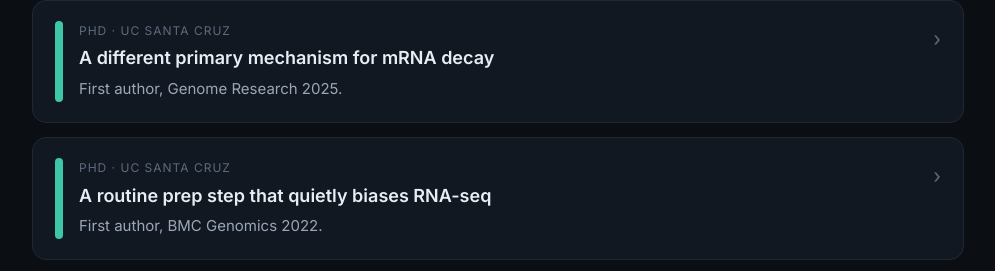
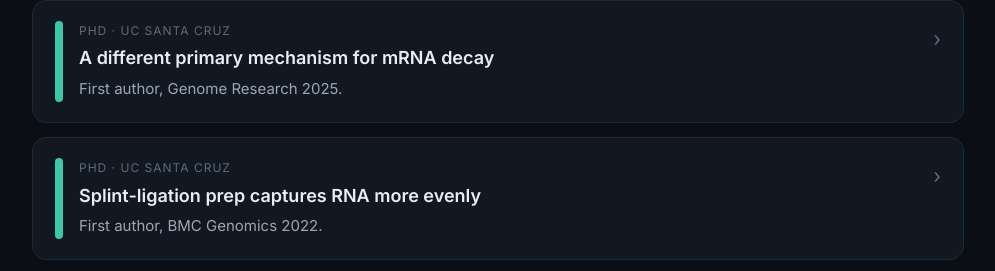
Before and after one commit to marcusvis/viscardi-portfolio, a React (Vite) app: page / in a window 1280 px wide. Shown: the part 844-1115 px from the top of the page, without its empty margins (142-1137 px from the left). Built offline with nearby package versions, Linux system fonts and the light colour scheme; no server answers; the database is empty; some icons are missing.

Commit message:
Reframe poly(A) card around splint-ligation prep

```diff
--- a/src/data.js
+++ b/src/data.js
@@ -13,13 +13,13 @@ export const projects = [
   },
   {
     id: 'polya', chan: 'rna', kicker: 'PhD · UC Santa Cruz',
-    title: 'A routine prep step that quietly biases RNA-seq',
+    title: 'Splint-ligation prep captures RNA more evenly',
     one: 'First author, BMC Genomics 2022.',
     body: [
-      'Poly(A) selection is a standard step in RNA-seq library prep. I showed it skews nanopore direct RNA-seq toward transcripts with longer poly(A) tails and inconsistently captures more than 10% of genes, and that the method works fine without it.',
-      'Reading native, full-length RNA is what let me measure the tail-length bias directly instead of inferring it. The finding is now standard caveat language in the direct RNA-seq community.',
+      'Nanopore direct RNA-seq builds its libraries by splint ligation, attaching the adapter straight to native RNA. I showed that approach captures transcripts more evenly than the common poly(A) selection step, which skews toward longer tails and inconsistently picks up more than 10% of genes. The practical upshot is that you can skip selection entirely.',
+      'Because the prep reads full-length native RNA, I could measure that difference directly rather than infer it. The result is now standard caveat language in the direct RNA-seq community.',
     ],
-    pills: ['nanopore direct RNA-seq', 'poly(A) tails', 'first author · BMC Genomics 2022'],
+    pills: ['nanopore direct RNA-seq', 'splint ligation', 'first author · BMC Genomics 2022'],
   },
   {
     id: 'trinity', chan: 'me', kicker: 'Multiomics · lead scientist',
```
